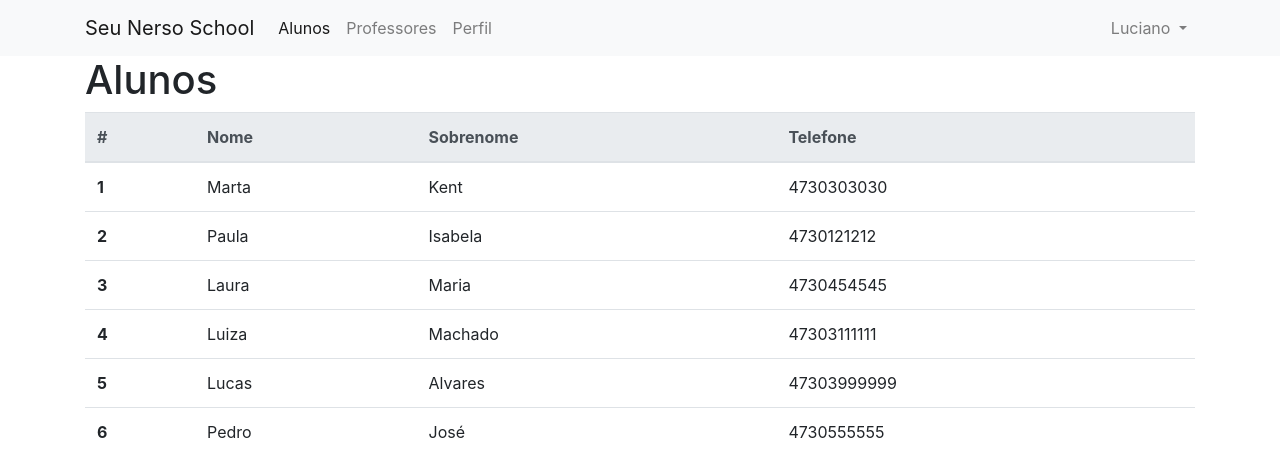
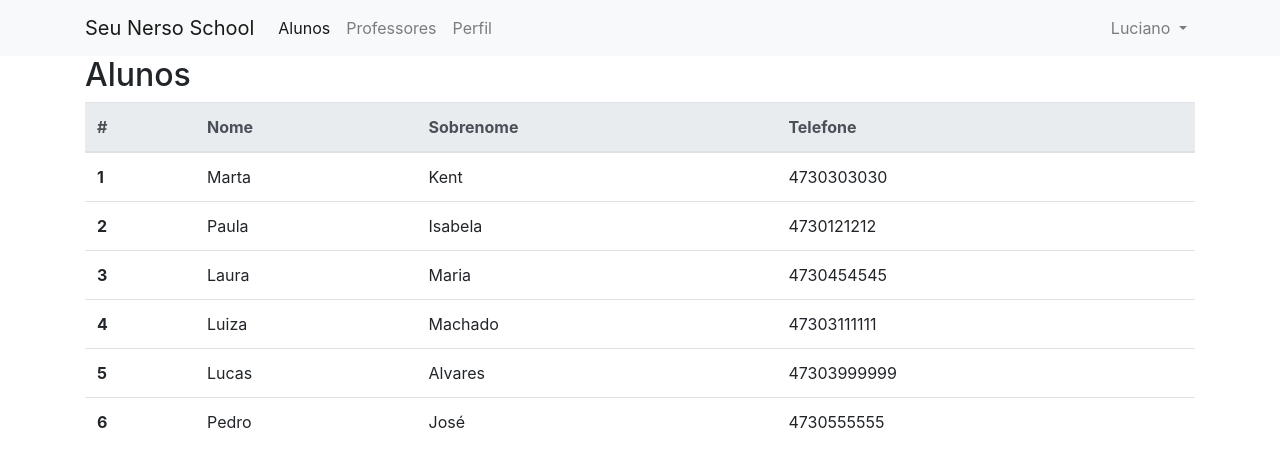
Before and after one commit to lucianoschirmer/SmartSchool, an Angular app: page /alunos in a window 1280 px wide. Shown: the top 476 px of the page. Built offline with nearby package versions, Linux system fonts and the light colour scheme.

Commit message:
ajustado form na tela e alterado opcao de voltar

```diff
--- a/src/app/alunos/alunos.component.html
+++ b/src/app/alunos/alunos.component.html
@@ -1,10 +1,12 @@
-<div *ngIf="alunoSelecionado">
+<div class="row">
+
+    <div class="col-sm-6" *ngIf="alunoSelecionado">
         <div class="row">
             <div class="mr-auto">
-            <app-titulo [titulo]="'Aluno: ' + alunoSelecionado.id"></app-titulo>
+                <app-titulo [titulo]="'Cód. Aluno: ' + alunoSelecionado.id"></app-titulo>
             </div>
             <div class="mt-1">
-            <button class="btn btn-warning" (click)="voltar()">Voltar</button>
+                <button class="btn btn-outline-danger" (click)="voltar()">Fechar</button>
             </div>
         </div>
 
@@ -25,7 +27,7 @@
     </div>
 
 
-<div *ngIf="!alunoSelecionado">
+    <div [ngClass]="{'col-sm-6': alunoSelecionado, 'col-sm-12': !alunoSelecionado}">
         <app-titulo [titulo]="titulo"></app-titulo>
 
         <table class="table table-hover">
@@ -47,3 +49,4 @@
             </tbody>
         </table>
     </div>
+</div>
--- a/src/app/titulo/titulo.component.html
+++ b/src/app/titulo/titulo.component.html
@@ -1,3 +1,3 @@
-<h1>
+<h2>
     {{titulo}}
-</h1>
+</h2>
```
Lines whose indentation alone changed are shown as unchanged.
